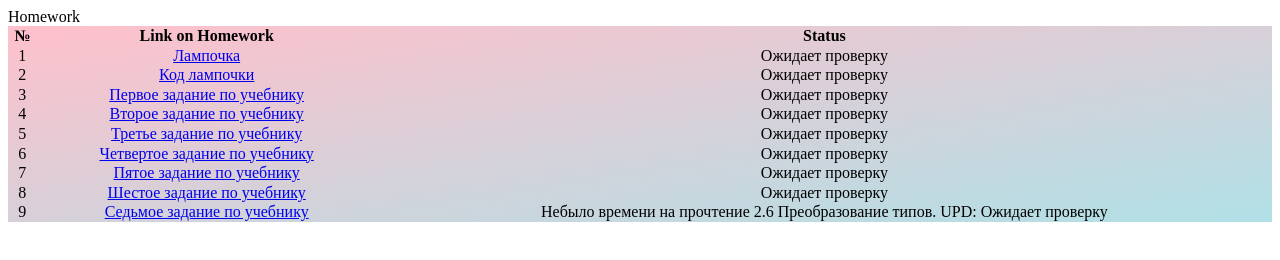
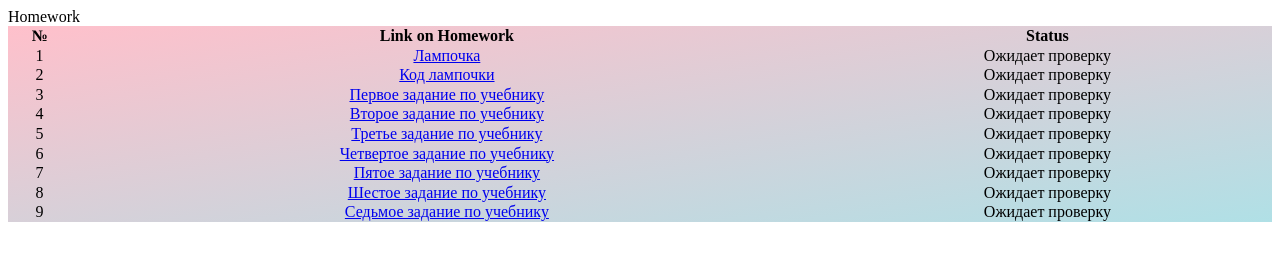
Before and after one commit to Exodusbf/learning, a plain HTML site: page index.html in a window 1280 px wide. Drawn offline with Linux system fonts and the light colour scheme.

Commit message:
Update index.html

```diff
--- a/index.html
+++ b/index.html
@@ -74,7 +74,7 @@
             <td align="center">9</td>
             <td align="center"><a href="https://github.com/Exodusbf/learning/blob/master/day03/seventh_task.html">Седьмое задание по
                     учебнику</a></td>
-            <td align="center">Небыло времени на прочтение 2.6 Преобразование типов. UPD: Ожидает проверку</td>
+            <td align="center">Ожидает проверку</td>
         </tr>
 </body>
 </html>
```
